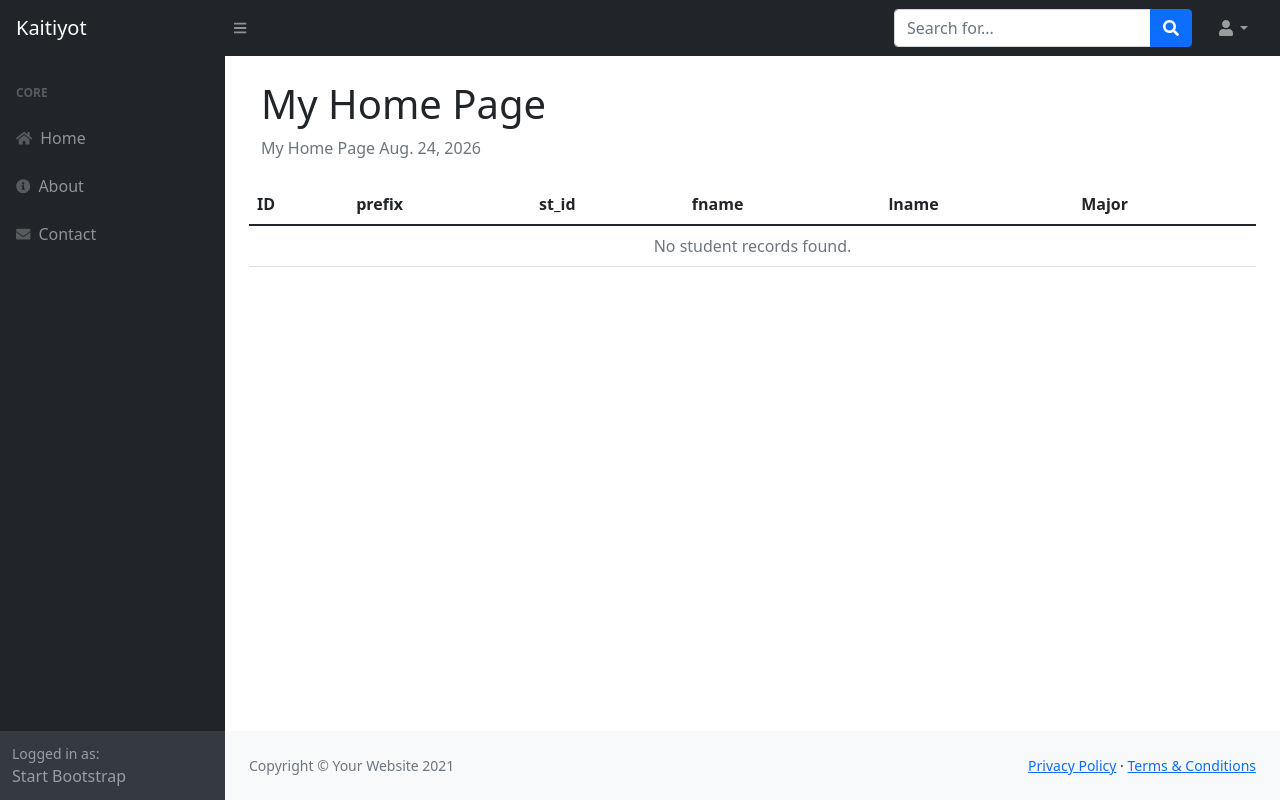
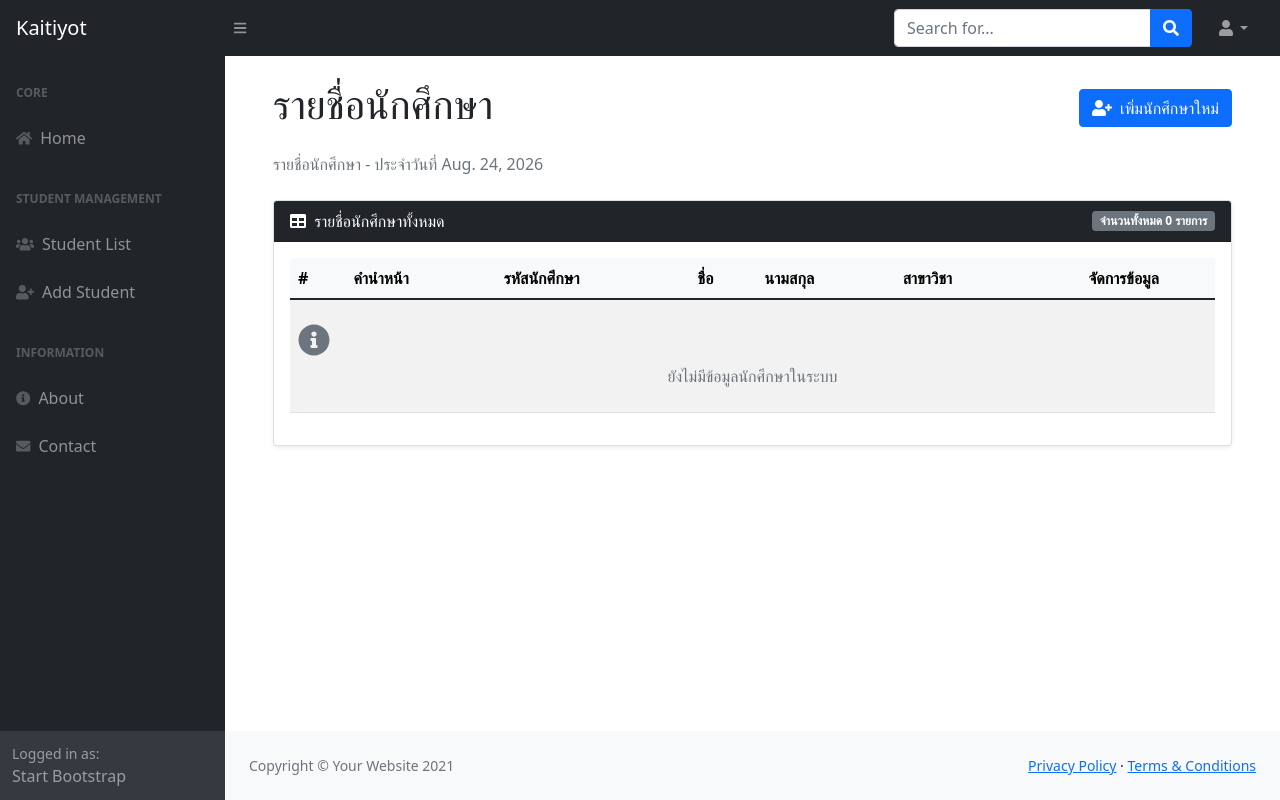
Before and after one commit to hodyouim-bit/Django-tempaltes, a Django app: page / in a window 1280 px wide. Run offline with Django 5.2, Linux system fonts and the light colour scheme; data that the repository does not hold is empty; some libraries are stand-ins or nearby versions.

Commit message:
update from size

```diff
--- a/model2/url.py
+++ b/model2/url.py
@@ -8,4 +8,8 @@ urlpatterns = [
     path("about/", views.about, name="about"),
     path("contact/", views.contact, name="contact"),
     path("web/", include("web.url")),
+    path("student/create/", views.student_create, name="student_create"),
+    path("student/<int:pk>/", views.Student_detail, name="Student_detail"),
+    path("student/<int:pk>/edit/", views.student_update, name="student_update"),
+    path("student/<int:pk>/delete/", views.student_delete, name="student_delete"),
 ]
--- a/model2/urls.py
+++ b/model2/urls.py
@@ -8,4 +8,8 @@ urlpatterns = [
     path("about/", views.about, name="about"),
     path("contact/", views.contact, name="contact"),
     path("web/", include("web.url")),
+    path("student/create/", views.student_create, name="student_create"),
+    path("student/<int:pk>/", views.Student_detail, name="Student_detail"),
+    path("student/<int:pk>/edit/", views.student_update, name="student_update"),
+    path("student/<int:pk>/delete/", views.student_delete, name="student_delete"),
 ]
--- a/model2/views.py
+++ b/model2/views.py
@@ -2,13 +2,14 @@ import datetime
 from django.shortcuts import render, redirect, get_object_or_404
 from django.http import HttpResponse
 from web.models import student
+from web.forms import StudentForm
 
 
 def index(request):
     context = {
-        "title": "My Home Page",
+        "title": "รายชื่อนักศึกษา",
         "date": datetime.date.today(),
-        "students": student.objects.all(),
+        "students": student.objects.all().order_by("id"),
     }
     return render(request, "index.html", context)
 
@@ -19,3 +20,65 @@ def about(request):
 
 def contact(request):
     return render(request, "contact.html")
+
+
+def Student_detail(request, pk):
+    std = get_object_or_404(student, pk=pk)
+    context = {
+        "title": "รายละเอียดนักศึกษา",
+        "date": datetime.date.today(),
+        "student": std,
+    }
+    return render(request, "student_datail.html", context)
+
+
+def student_create(request):
+    if request.method == "POST":
+        form = StudentForm(request.POST)
+        if form.is_valid():
+            new_student = form.save()
+            return redirect("Student_detail", pk=new_student.pk)
+    else:
+        form = StudentForm()
+
+    context = {
+        "title": "เพิ่มข้อมูลนักศึกษา",
+        "form": form,
+        "is_edit": False,
+        "date": datetime.date.today(),
+    }
+    return render(request, "student_form.html", context)
+
+
+def student_update(request, pk):
+    std = get_object_or_404(student, pk=pk)
+    if request.method == "POST":
+        form = StudentForm(request.POST, instance=std)
+        if form.is_valid():
+            form.save()
+            return redirect("Student_detail", pk=std.pk)
+    else:
+        form = StudentForm(instance=std)
+
+    context = {
+        "title": "แก้ไขข้อมูลนักศึกษา",
+        "form": form,
+        "student": std,
+        "is_edit": True,
+        "date": datetime.date.today(),
+    }
+    return render(request, "student_form.html", context)
+
+
+def student_delete(request, pk):
+    std = get_object_or_404(student, pk=pk)
+    if request.method == "POST":
+        std.delete()
+        return redirect("home")
+
+    context = {
+        "title": "ลบข้อมูลนักศึกษา",
+        "student": std,
+        "date": datetime.date.today(),
+    }
+    return render(request, "student_confirm_delete.html", context)
--- a/templates/base.html
+++ b/templates/base.html
@@ -48,6 +48,16 @@
                                 <div class="sb-nav-link-icon"><i class="fas fa-home"></i></div>
                                 Home
                             </a>
+                            <div class="sb-sidenav-menu-heading">Student Management</div>
+                            <a class="nav-link" href="{% url 'home' %}">
+                                <div class="sb-nav-link-icon"><i class="fas fa-users"></i></div>
+                                Student List
+                            </a>
+                            <a class="nav-link" href="{% url 'student_create' %}">
+                                <div class="sb-nav-link-icon"><i class="fas fa-user-plus"></i></div>
+                                Add Student
+                            </a>
+                            <div class="sb-sidenav-menu-heading">Information</div>
                             <a class="nav-link" href="{% url 'about' %}">
                                 <div class="sb-nav-link-icon"><i class="fas fa-info-circle"></i></div>
                                 About
--- a/templates/index.html
+++ b/templates/index.html
@@ -1,39 +1,76 @@
 {% extends "base.html" %}
 
 {% block content %}
-    <div class="container-fluid">
-        <h1 class="mt-4">{{title}}</h1>
+<div class="container-fluid px-4">
+    <div class="d-flex justify-content-between align-items-center mt-4 mb-3">
+        <h1>{{ title }}</h1>
+        <a href="{% url 'student_create' %}" class="btn btn-primary">
+            <i class="fas fa-user-plus me-1"></i> เพิ่มนักศึกษาใหม่
+        </a>
+    </div>
+
     <ol class="breadcrumb mb-4">
-            <li class="breadcrumb-item active">{{title}} {{date}}</li>
+        <li class="breadcrumb-item active">{{ title }} - ประจำวันที่ {{ date }}</li>
     </ol>
+
+    <div class="card mb-4 shadow-sm">
+        <div class="card-header bg-dark text-white d-flex justify-content-between align-items-center">
+            <span><i class="fas fa-table me-1"></i> รายชื่อนักศึกษาทั้งหมด</span>
+            <span class="badge bg-secondary">จำนวนทั้งหมด {{ students|length }} รายการ</span>
         </div>
-    <table class="table">
-  <thead>
+        <div class="card-body">
+            <div class="table-responsive">
+                <table class="table table-striped table-hover align-middle">
+                    <thead class="table-light">
                         <tr>
-        <th>ID</th>
-        <th>prefix</th>
-        <th>st_id</th>
-        <th>fname</th>
-        <th>lname</th>
-        <th>Major</th>
+                            <th scope="col">#</th>
+                            <th scope="col">คำนำหน้า</th>
+                            <th scope="col">รหัสนักศึกษา</th>
+                            <th scope="col">ชื่อ</th>
+                            <th scope="col">นามสกุล</th>
+                            <th scope="col">สาขาวิชา</th>
+                            <th scope="col" class="text-center">จัดการข้อมูล</th>
                         </tr>
                     </thead>
                     <tbody>
                         {% for s in students %}
                         <tr>
-        <td>{{ s.id }}</td>
+                            <th scope="row">{{ forloop.counter }}</th>
                             <td>{{ s.prefix }}</td>
-        <td>{{ s.st_id }}</td>
+                            <td>
+                                <a href="{% url 'Student_detail' s.pk %}" class="fw-bold text-decoration-none">
+                                    {{ s.st_id }}
+                                </a>
+                            </td>
                             <td>{{ s.fname }}</td>
                             <td>{{ s.lname }}</td>
-        <td>{{ s.mj_id.mj_name }}</td>
-        <td> Major id: {{ s.mj_id.id }}</td>
+                            <td><span class="badge bg-info text-dark">{{ s.mj_id.mj_name }}</span></td>
+                            <td class="text-center">
+                                <div class="btn-group btn-group-sm" role="group" aria-label="Student actions">
+                                    <a href="{% url 'Student_detail' s.pk %}" class="btn btn-outline-info" title="ดูรายละเอียด">
+                                        <i class="fas fa-eye"></i>
+                                    </a>
+                                    <a href="{% url 'student_update' s.pk %}" class="btn btn-outline-warning" title="แก้ไข">
+                                        <i class="fas fa-edit"></i>
+                                    </a>
+                                    <a href="{% url 'student_delete' s.pk %}" class="btn btn-outline-danger" title="ลบ">
+                                        <i class="fas fa-trash-alt"></i>
+                                    </a>
+                                </div>
+                            </td>
                         </tr>
                         {% empty %}
                         <tr>
-        <td colspan="6" class="text-center text-muted">No student records found.</td>
+                            <td colspan="7" class="text-center text-muted py-4">
+                                <i class="fas fa-info-circle fa-2x mb-2 d-block"></i>
+                                ยังไม่มีข้อมูลนักศึกษาในระบบ
+                            </td>
                         </tr>
                         {% endfor %}
                     </tbody>
                 </table>
+            </div>
+        </div>
+    </div>
+</div>
 {% endblock %}
```
Also changed, not shown: templates/student_confirm_delete.html (added, +38 -0 lines), templates/student_datail.html (added, +67 -0 lines), templates/student_form.html (added, +88 -0 lines), web/forms.py (added, +21 -0 lines), statics/assets/img/phisan.png (added). Lines whose indentation alone changed are shown as unchanged.
